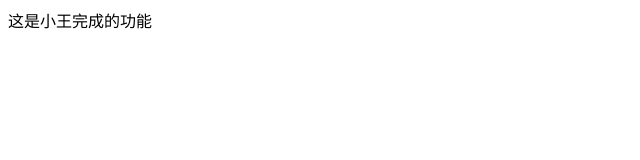
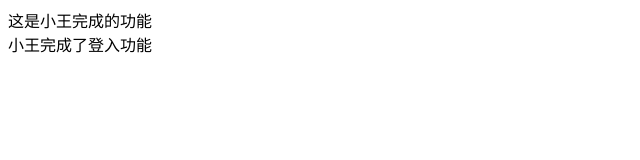
Before and after one commit to THUNDERDBOT/thunder, a plain HTML site: page index.html in a window 1280 px wide. Shown: the whole page, without its empty margins (0-640 px from the left). Drawn offline with Linux system fonts and the light colour scheme.

Commit message:
小王完成了登入功能

```diff
--- a/index.html
+++ b/index.html
@@ -6,5 +6,6 @@
 </head>
 <body>
 <div>这是小王完成的功能</div>
+<div>小王完成了登入功能</div>
 </body>
 </html>
```
